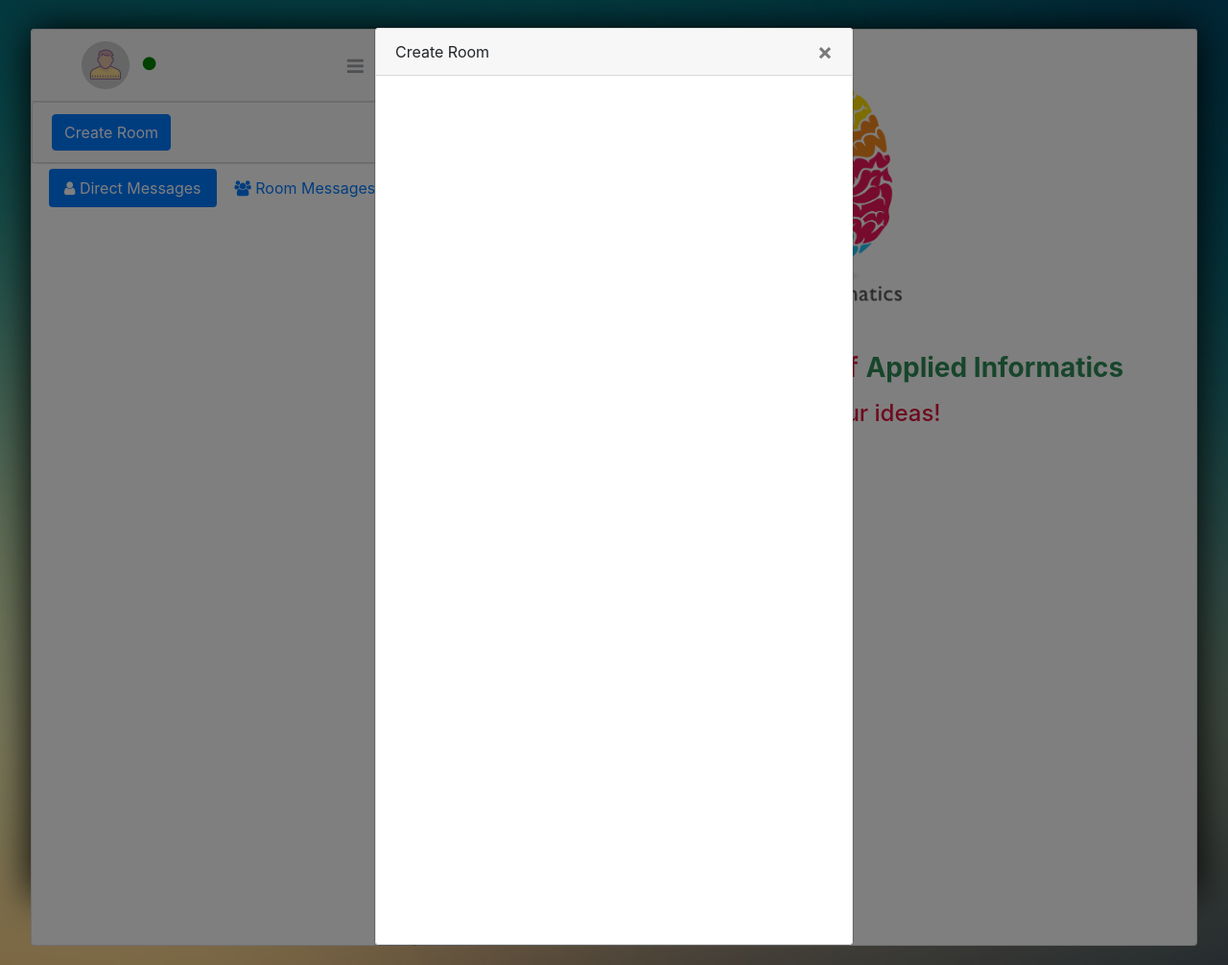
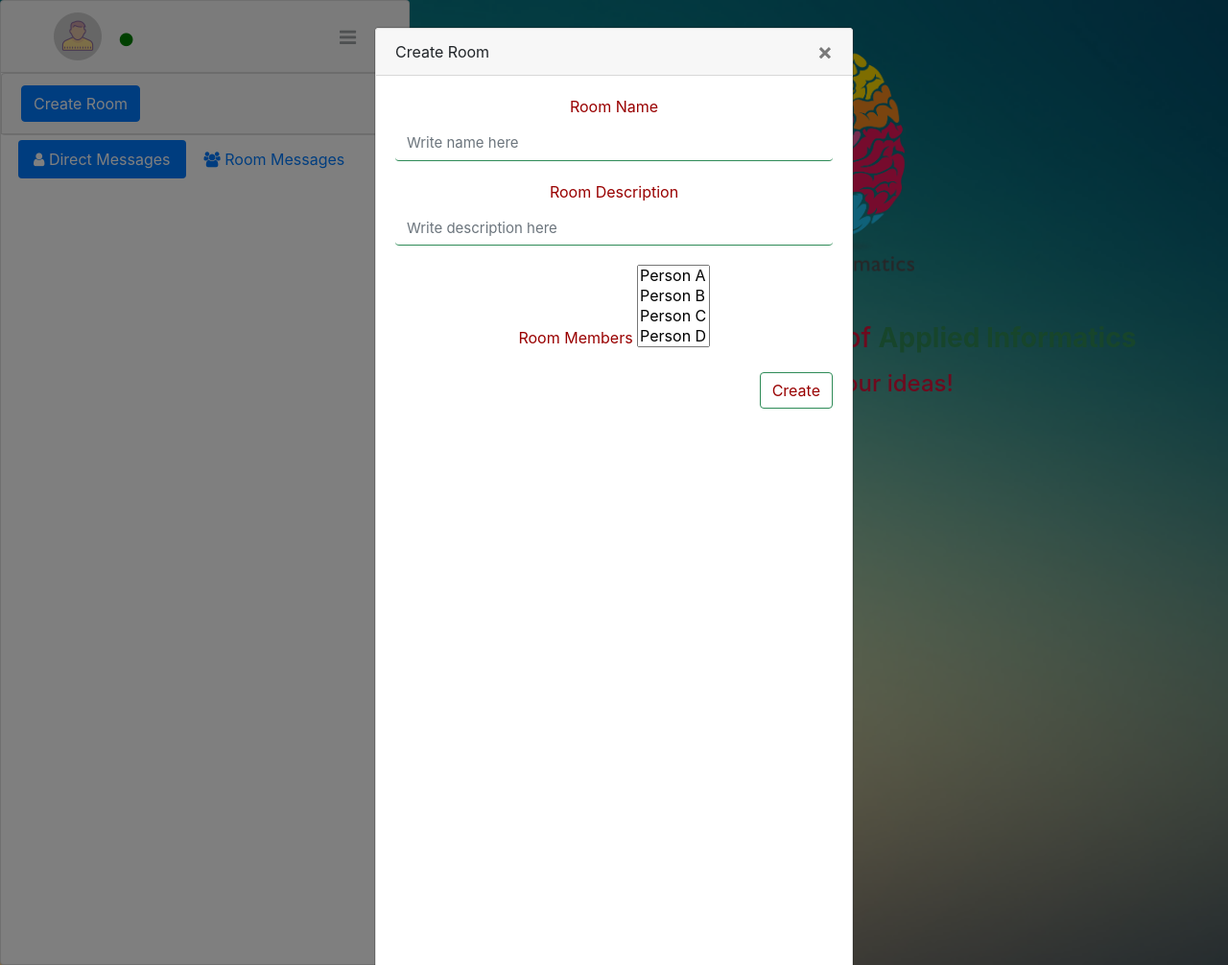
Before and after one commit to Ahtii/collab, a FastAPI app: page /chat in a window 1280 px wide, after a click on "Create Room". Shown: the whole page at 96% size. Run offline with FastAPI, Linux system fonts and the light colour scheme; data that the repository does not hold is empty; some libraries are stand-ins or nearby versions.

Commit message:
Responsive and Create Group

```diff
--- a/static/css/chatstyle.css
+++ b/static/css/chatstyle.css
@@ -23,15 +23,25 @@ body{
     z-index: -1;
 } */
 
-.chatbox{
+/* .chatBox{
     height: 90%;
     width: 95%;
     margin-top: 30px;
     padding: 0;
     /* margin-bottom: 30px; */
-    -webkit-box-shadow: 0 0 40px #000;
+    /* -webkit-box-shadow: 0 0 40px #000;
     box-shadow: 0 0 40px #000;
-}
+} */
+
+/* .leftPanel{
+    height: 100%;
+    width: 95%;
+    margin-top: 30px;
+    padding: 0; */
+    /* margin-bottom: 30px; */
+    /* -webkit-box-shadow: 0 0 40px #000;
+    box-shadow: 0 0 40px #000;
+} */
 
 .header-pic{
     height: 50px;
@@ -79,6 +89,11 @@ body{
 /* /////////////////////////// */
 /* For chat Bubbles */
 
+/* .chatBody{
+    width: 100%;
+    height: 100%;
+} */
+
 .chat-pic{
     height: 30px;
     width: 30px;
@@ -117,7 +132,7 @@ body{
 /* For Scrolling */
 
 .card{
-    height: 95vh;
+    height: 100vh;
 }
 #messages{
     overflow: auto;
@@ -184,6 +199,8 @@ body{
 
 /* ////////////////////////////////// */
 
+/* ///////////Create Room Style/////////// */
+
 .list-group .list-group-item .btn:hover{
     background: #fff;
     color: #079fc9;
@@ -191,3 +208,40 @@ body{
     /* border-left-color: transparent;
     border-right-color: transparent; */
 }
+
+.createRoomForm{
+    color: #990000;
+
+}
+.inputStyle{
+    margin-bottom: 20px;
+    border-bottom-width: 1px;
+    border-bottom-style: solid;
+    border-bottom-color: seagreen;
+    border-top-style: none;
+    border-right-style: none;
+    border-left-style: none;
+    font-size: 15px;
+    font-weight: 400;
+    color: lightseagreen;
+}
+.formButton{
+    float: right;
+	border: 1px solid seagreen;
+	/* display:inline-block; */
+	color:#990000;
+	font-weight: 400;
+}
+.formButton:hover {
+	background-color: lightseagreen;
+    color:#ffffff;
+}
+/* /////////////////////////////// */
+
+.list-group .list-group-item .btn:hover{
+    background: #fff;
+    color: #079fc9;
+    border: 1px solid #079fc9;
+    /* border-left-color: transparent;
+    border-right-color: transparent; */
+}
--- a/static/js/chat.js
+++ b/static/js/chat.js
@@ -139,12 +139,20 @@ $(document).ready(function(){
                 var username_holder = "<span class='hide username-holder'>"+display_username+"</span>";
                 if (last_message){
                     var content = "<li class='list-group-item list-group-item-action' onclick='StartChat()'>\
-                                    <div class='row'>\
-                                        <div class='col-2 col-md-2'><img src='/static/media/images/maleuser.png' class='profile-pic'/></div>\
-                                        <div class='col-md-10 col-10' style='cursor: pointer;'>\
-                                            "+username_holder+"\
-                                            <div class='name'><i class='fa fa-circle state offline'></i>&nbsp;<span>"+user_tag+"</span></div>\
-                                            <div class='under-name'> "+displayname+": &nbsp; "+message+"&nbsp;"+file_url+"</div>\
+                                    <div class='container'>\
+                                        <div class='row'>\
+                                            <div class='col-3 col-sm-4 col-md-4 col-lg-3'>\
+                                                <img src='/static/media/images/maleuser.png' class='profile-pic'/>\
+                                            </div>\
+                                            <div class='col-9 col-sm-8 col-md-8 col-lg-9' style='cursor: pointer;'>\
+                                                "+username_holder+"\
+                                                <div class='name mt-3'>\
+                                                    <i class='fa fa-circle state offline'></i>&nbsp;<span>"+user_tag+"</span>\
+                                                </div>\
+                                                <!--<div class='under-name'> \
+                                                    "+displayname+": &nbsp; "+message+"&nbsp;"+file_url+"\
+                                                </div>-->\
+                                            </div>\
                                         </div>\
                                     </div>\
                                 </li>";
@@ -154,10 +162,10 @@ $(document).ready(function(){
                     var content;
                     if (user == author["username"]){
                         content = "<div class='row'>\
-                            <div class='col-1 col-sm-1 col-md-1'>\
+                            <div class='col-1 col-sm-1 col-md-1 col-lg-1'>\
                                 <img src='/static/media/images/maleuser.png' class='chat-pic'/>&nbsp;\
                             </div>\
-                            <div class='col-6 col-sm-7 col-md-7'>\
+                            <div class='col-10 col-sm-10 col-md-10 col-lg-10'>\
                                 <p class='received-msg'>\
                                     <strong>"+displayname+"</strong><span class='timestamp float-right'>"+ist_date+" &nbsp; "+est_date+"</span><br>\
                                     <span>"+message+"</span>\
@@ -187,7 +195,7 @@ $(document).ready(function(){
                     var content = "<li class='list-group-item list-group-item-action' onclick='StartChat()'>\
                                     <div class='row'>\
                                         <div class='col-2 col-md-2'><img src='/static/media/images/maleuser.png' class='profile-pic'/></div>\
-                                        <div class='col-md-10 col-10' style='cursor: pointer;'>\
+                                        <div class='col-10 col-md-10' style='cursor: pointer;'>\
                                             "+username_holder+"\
                                             <div class='name'><i class='fa fa-circle state offline'></i>&nbsp;<span>"+stranger['fullname']+"</span></div>\
                                         </div>\
@@ -320,3 +328,19 @@ $(document).ready(function(){
         });
     });
 });  //closing of ready
+
+
+//// FOR CREATE ROOM MEMBERS////
+$(document).ready(function(){
+
+    var multipleCancelButton = new Choices('#choices-multiple-remove-button', {
+    removeItemButton: true,
+    maxItemCount:5,
+    searchResultLimit:100,
+    renderChoiceLimit:100
+    });
+
+
+});
+
+///////////////////////////
--- a/static/js/chatscript.js
+++ b/static/js/chatscript.js
@@ -1,5 +1,5 @@
 
-//hiding welcome screen
+//hiding welcome screen (opening chatbox on clicking user)
 // function StartChat(){
 //     document.getElementById('chatPanel').removeAttribute('style');
 //     document.getElementById('divStart').setAttribute('style', 'display:none');
--- a/templates/chat.html
+++ b/templates/chat.html
@@ -4,6 +4,10 @@
     <meta charset="UTF-8">
 
     <meta name="viewport" content="width=device-width, initial-scale=1.0" />
+
+    <link rel="stylesheet" href="https://res.cloudinary.com/dxfq3iotg/raw/upload/v1569006288/BBBootstrap/choices.min.css?version=7.0.0">
+    <script src="https://res.cloudinary.com/dxfq3iotg/raw/upload/v1569006273/BBBootstrap/choices.min.js?version=7.0.0"></script>
+
     <!-- Compiled and minified CSS-->
     <link rel="stylesheet" href="https://maxcdn.bootstrapcdn.com/bootstrap/4.5.2/css/bootstrap.min.css">
     <!-- Font Awesome-->
@@ -28,22 +32,24 @@
   <title>Collab</title>
 </head>
 <body>
-    <div class="container-fluid bg-white rounded chatbox">
-        <div class="row h-100">
+    <div class="container-fluid chatBox">
+        <div class="row">
 
             <!--LEFT PANEL-->
-            <div class="col-md-4 col-lg-4 pr-0 d-none d-md-block" id="left-panel">
+            <div class="col-sm-4 col-md-5 col-lg-4 p-0 d-none d-md-block leftPanel" id="left-panel">
                 <div class="card">
                     <div class="card-header">
                         <div class="row">
-                            <div class="col-md-1 col-1 col-sm-1 col-lg-1">
+                            <div class="col-1 col-sm-1 col-md-1 col-lg-1">
                                 <i class="fa fa-angle-left icons mt-3 d-md-none" style="cursor: pointer;" onclick="hideChatList()"></i>
                             </div>
-                            <div class="col-md-6 col-8 col-sm-5 col-lg-8">
+                            <div class="col-2 col-sm-2 col-md-2 col-lg-2">
                                 <img src="/static/media/images/maleuser.png" class="header-pic"/>
-                                &nbsp; <i class="fa fa-circle online"></i> &nbsp; <strong class="active-user"></strong>
                             </div>
-                            <div class="col-md-2 col-2 col-sm-2 col-lg-2">
+                            <div class="col-7 col-sm-7 col-md-7 col-lg-7 mt-3">
+                                <i class="fa fa-circle online"></i> <strong class="active-user"></strong>
+                            </div>
+                            <div class="col-1 col-sm-1 col-md-1 col-lg-1">
                                 <div class="dropleft">
                                     <span class="dropdown-toggle" data-toggle="dropdown" style="float: right;">
                                         <i class="fa fa-bars icons mt-3" style="cursor: pointer;" onclick=""></i>
@@ -99,6 +105,42 @@
                                             Create Room
                                             <span class="close" data-dismiss="modal" style="cursor: pointer;">&times;</span>
                                         </div> <!--closing of card header-->
+
+                                        <div class="card-body">
+                                            <form class="createRoomForm text-center">
+                                                <div class="form-group">
+                                                    <label for="formRoomName">Room Name</label>
+                                                    <input type="text" class="form-control inputStyle" id="roomName" placeholder="Write name here">
+                                                  </div>
+                                                  <div class="form-group">
+                                                    <label for="formRoomDesc">Room Description</label>
+                                                    <input type="text" class="form-control inputStyle" id="roomDesc" placeholder="Write description here">
+                                                  </div>
+                                                  <div class="form-group">
+                                                    <label for="formMembers">Room Members</label>
+                                                    <!-- <div class="row"> -->
+                                                        <!-- <div class="col-md-12"> -->
+                                                            <select id="choices-multiple-remove-button" placeholder="Select upto 5 members" multiple>
+                                                                <option value="person1">Person A</option>
+                                                                <option value="person2">Person B</option>
+                                                                <option value="person3">Person C</option>
+                                                                <option value="person4">Person D</option>
+                                                                <option value="person5">Person E</option>
+                                                                <option value="person6">Person F</option>
+                                                                <option value="person7">Person G</option>
+                                                                <option value="person8">Person H</option>
+                                                                <option value="person9">Person I</option>
+                                                                <option value="person10">Person J</option>
+                                                            </select>
+                                                        <!-- </div> -->
+                                                    <!-- </div> -->
+                                                    <!-- <input type="text" class="form-control inputStyle" id="roomMembers" placeholder=""> -->
+                                                  </div>
+                                                  <div class="form-group">
+                                                    <button type="submit" class="btn  formButton">Create</button>
+                                                  </div>
+                                            </form>
+                                        </div> <!--closing of card body-->
                                     </div> <!--closing of card-->
                                 </div> <!--closing of modal content-->
                             </div> <!--closing of modal dialog-->
@@ -174,32 +216,30 @@
             </div> <!--closing of md4-->
 
             <!--RIGHT PANEL-->
-            <div class="col-md-8 col-lg-8 pl-0" id="right-panel">
+            <div class="col-sm-8 col-md-7 col-lg-8 p-0 rightPanel" id="right-panel">
                 <div id="chatPanel" class="card" style="display: none;">
                     <div class="card-header">
                         <div class="row">
-                            <div class="col-md-1 col-1 col-sm-1 col-lg-1">
+                            <div class="col-1 col-sm-1 col-md-1 col-lg-1">
                                 <i class="fa fa-angle-left mt-3 icons d-md-none" style="cursor: pointer;" onclick="showChatList()"></i>
                             </div>
-                            <div class="col-md-2 col-2 col-sm-2 col-lg-1">
+                            <div class="col-2 col-sm-2 col-md-2 col-lg-1">
                                 <img src="/static/media/images/maleuser.png" class="profile-pic" />
                             </div>
-                            <div class="col-md-5 col-4 col-sm-4 col-lg-7">
+                            <div class="col-6 col-sm-7 col-md-7 col-lg-9">
                                 <div class="name"></div>
                                 <div class="under-name"><i class="fa fa-circle offline state"></i> </div>
                             </div>
-                            <div class="col-md-4 col-5 col-sm-5 col-lg-3 icons">
-                                <!-- <i class="fas fa-search" style="cursor: pointer;"></i>
-                                <i class="fas fa-paperclip ml-4" style="cursor: pointer;"></i> -->
+                            <div class="col-1 col-sm-2 col-md-1 col-lg-1 icons">
                                 <div class="dropleft">
-                                    <i class="fa fa-search" style="cursor: pointer;"></i>
-                                    <i class="fa fa-paperclip ml-4" style="cursor: pointer;"></i>
+                                    <!-- <i class="fa fa-search" style="cursor: pointer;"></i>
+                                    <i class="fa fa-paperclip ml-4" style="cursor: pointer;"></i> -->
                                     <span class="dropdown-toggle" data-toggle="dropdown">
                                         <i class="fa fa-ellipsis-v ml-4" style="cursor: pointer;"></i>
                                     </span>
                                     <div class="dropdown-menu">
-                                        <a href="#" class="dropdown-item" id="linkUserProfile" data-toggle="modal" data-target="#userProfile" onclick="">Profile</a>
-                                        <a href="#" id="clearChat" onclick="clearChat()" class="dropdown-item">Clear Chat</a>
+                                        <a href="" class="dropdown-item" id="linkUserProfile" data-toggle="modal" data-target="#userProfile" onclick="">Profile</a>
+                                        <a href="" id="clearChat" onclick="clearChat()" class="dropdown-item">Clear Chat</a>
                                     </div>
 
                                     <!--Profile Modal-->
@@ -222,7 +262,7 @@
                     </div><!--closing of card header-->
 
                     <!--CHAT BODY SPEECH BUBBLES-->
-                    <div class="card-body" id="messages">
+                    <div class="card-body chatBody" id="messages">
                     </div>
 
                     <!--FOOTER-->
@@ -246,7 +286,7 @@
                 </div><!--closing of right card-->
 
                 <!--WELCOME SCREEN-->
-                <div class="card">
+                <div class="container">
                     <div id="divStart" class="text-center">
                         <img src="/static/media/images/ai-logo.png" style="height: 240px; width: 200px;" class="welcome-logo mt-5">
                         <!-- <i class="fa fa-comments mt-5" style="font-size: 250px;"></i> -->
@@ -262,8 +302,7 @@
             </div> <!--closing of md8-->
 
         </div> <!--closing of main row-->
-
-    </div><!--closing of chatbox-->
+    </div> <!--closing of chatbox-->
     <script type="text/javascript" src="/static/js/chat.js"></script>
     <script type="text/javascript" src="/static/js/chatscript.js"></script>
 </body>
```
